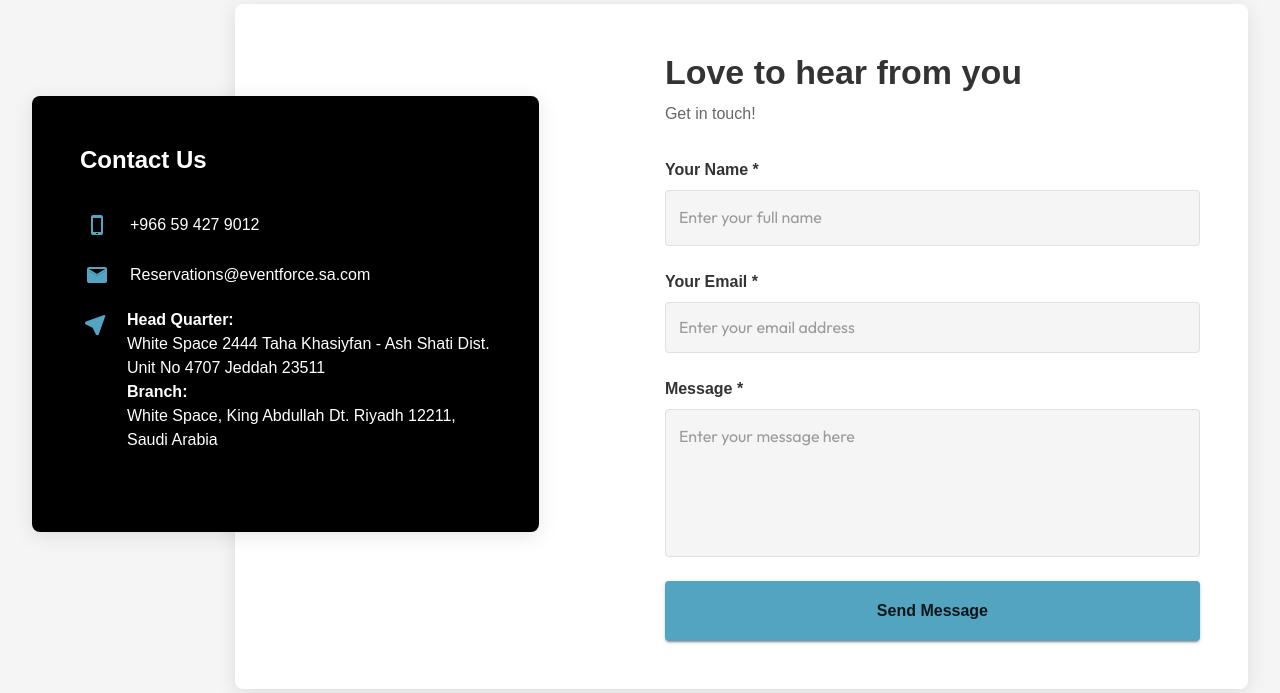
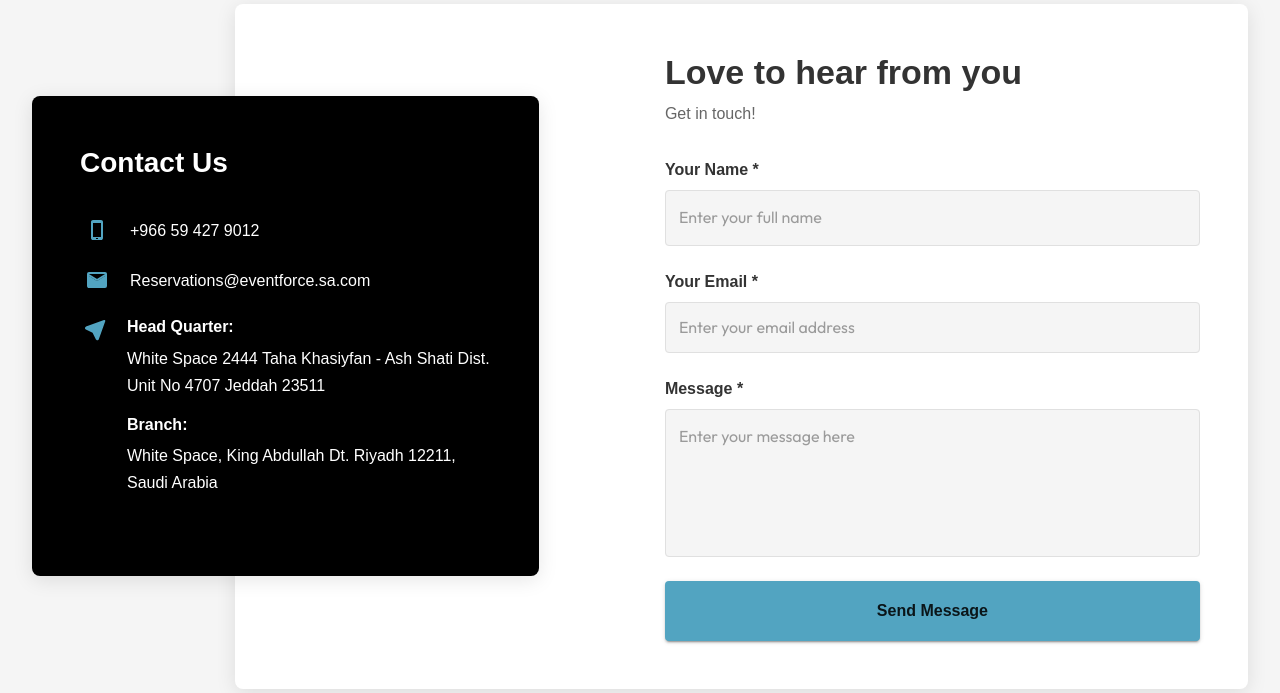
Before and after one commit to solutiontechverge-hub/Event-Force-frontend-done11, a Next.js app: page /contact-us in a window 1280 px wide. Shown: the part 684-1377 px from the top of the page. Built offline with nearby package versions, Linux system fonts and the light colour scheme.

Commit message:
fix hydration error

```diff
--- a/src/components/ContactSection.tsx
+++ b/src/components/ContactSection.tsx
@@ -58,7 +58,7 @@ const ContactSection = () => {
               <Card sx={{
               backgroundColor: '#000000',
               color: '#FFFFFF',
-              p: { xs: 4, lg: 6 },
+              p: { xs: 3, sm: 4, lg: 6 },
               height: '100%',
               boxShadow: '0 4px 20px rgba(0,0,0,0.1)',
               borderRadius: 2,
@@ -73,40 +73,62 @@ const ContactSection = () => {
                   component="h2"
                   sx={{
                     fontWeight: 'bold',
-                    mb: 4,
+                    mb: { xs: 3, sm: 4 },
                     fontFamily: 'Poppins, sans-serif',
+                    fontSize: { xs: '1.25rem', sm: '1.5rem', md: '1.75rem' },
                   }}
                 >
                   Contact Us
                 </Typography>
 
-                <Box sx={{ display: 'flex', alignItems: 'center', mb: 2 }}>
-                  <IconButton size="small" sx={{ color: '#52A4C1', mr: 2 }}>
+                <Box sx={{ display: 'flex', alignItems: 'center', mb: { xs: 1.5, sm: 2 } }}>
+                  <IconButton size="small" sx={{ color: '#52A4C1', mr: { xs: 1.5, sm: 2 } }}>
                     <MobileIcon />
                   </IconButton>
-                  <Typography variant="body1" sx={{ fontSize: '16px', fontFamily: 'Poppins, sans-serif' }}>
+                  <Typography
+                    variant="body1"
+                    sx={{
+                      fontSize: { xs: '0.875rem', sm: '1rem' },
+                      fontFamily: 'Poppins, sans-serif',
+                      lineHeight: 1.6,
+                    }}
+                  >
                     +966 59 427 9012
                   </Typography>
                 </Box>
 
-                <Box sx={{ display: 'flex', alignItems: 'center', mb: 2 }}>
-                  <IconButton size="small" sx={{ color: '#52A4C1', mr: 2 }}>
+                <Box sx={{ display: 'flex', alignItems: 'center', mb: { xs: 1.5, sm: 2 } }}>
+                  <IconButton size="small" sx={{ color: '#52A4C1', mr: { xs: 1.5, sm: 2 } }}>
                     <EmailIcon />
                   </IconButton>
-                  <Typography variant="body1" sx={{ fontSize: '16px', fontFamily: 'Poppins, sans-serif' }}>
+                  <Typography
+                    variant="body1"
+                    sx={{
+                      fontSize: { xs: '0.875rem', sm: '1rem' },
+                      fontFamily: 'Poppins, sans-serif',
+                      lineHeight: 1.6,
+                      wordBreak: 'break-word',
+                    }}
+                  >
                     Reservations@eventforce.sa.com
                   </Typography>
                 </Box>
 
-                <Box sx={{ display: 'flex', alignItems: 'flex-start', mb: 4 }}>
-                  <IconButton size="small" sx={{ color: '#52A4C1', mr: 2, mt: '2px' }}>
+                <Box sx={{ display: 'flex', alignItems: 'flex-start', mb: { xs: 3, sm: 4 } }}>
+                  <IconButton size="small" sx={{ color: '#52A4C1', mr: { xs: 1.5, sm: 2 }, mt: '2px' }}>
                     <LocationIcon />
                   </IconButton>
-                  <Typography variant="body1" sx={{ fontSize: '16px', fontFamily: 'Poppins, sans-serif' }}>
-                    <Box component="span" sx={{ fontWeight: 'bold' }}>Head Quarter:</Box><br />
+                  <Typography
+                    variant="body1"
+                    sx={{
+                      fontSize: { xs: '0.875rem', sm: '1rem' },
+                      fontFamily: 'Poppins, sans-serif',
+                      lineHeight: 1.7,
+                    }}
+                  >
+                    <Box component="span" sx={{ fontWeight: 'bold', display: 'block', mb: 0.5 }}>Head Quarter:</Box>
                     White Space 2444 Taha Khasiyfan - Ash Shati Dist. Unit No 4707 Jeddah 23511
-                    <br />
-                    <Box component="span" sx={{ fontWeight: 'bold' }}>Branch:</Box><br />
+                    <Box component="span" sx={{ fontWeight: 'bold', display: 'block', mt: 1.5, mb: 0.5 }}>Branch:</Box>
                     White Space, King Abdullah Dt. Riyadh 12211, Saudi Arabia
                   </Typography>
                 </Box>
```
Also changed, not shown: src/components/MissionVision.tsx (+6 -9 lines).
